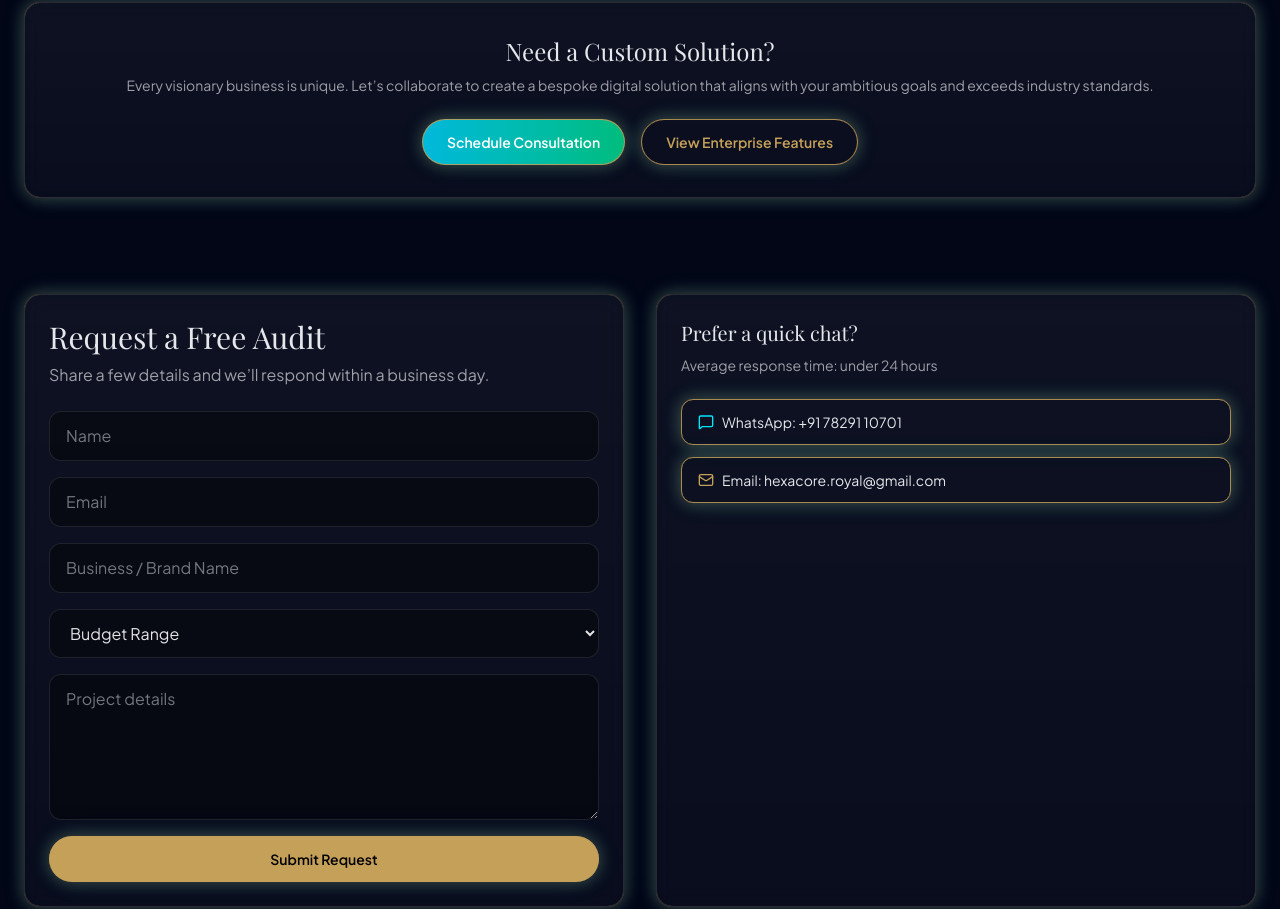
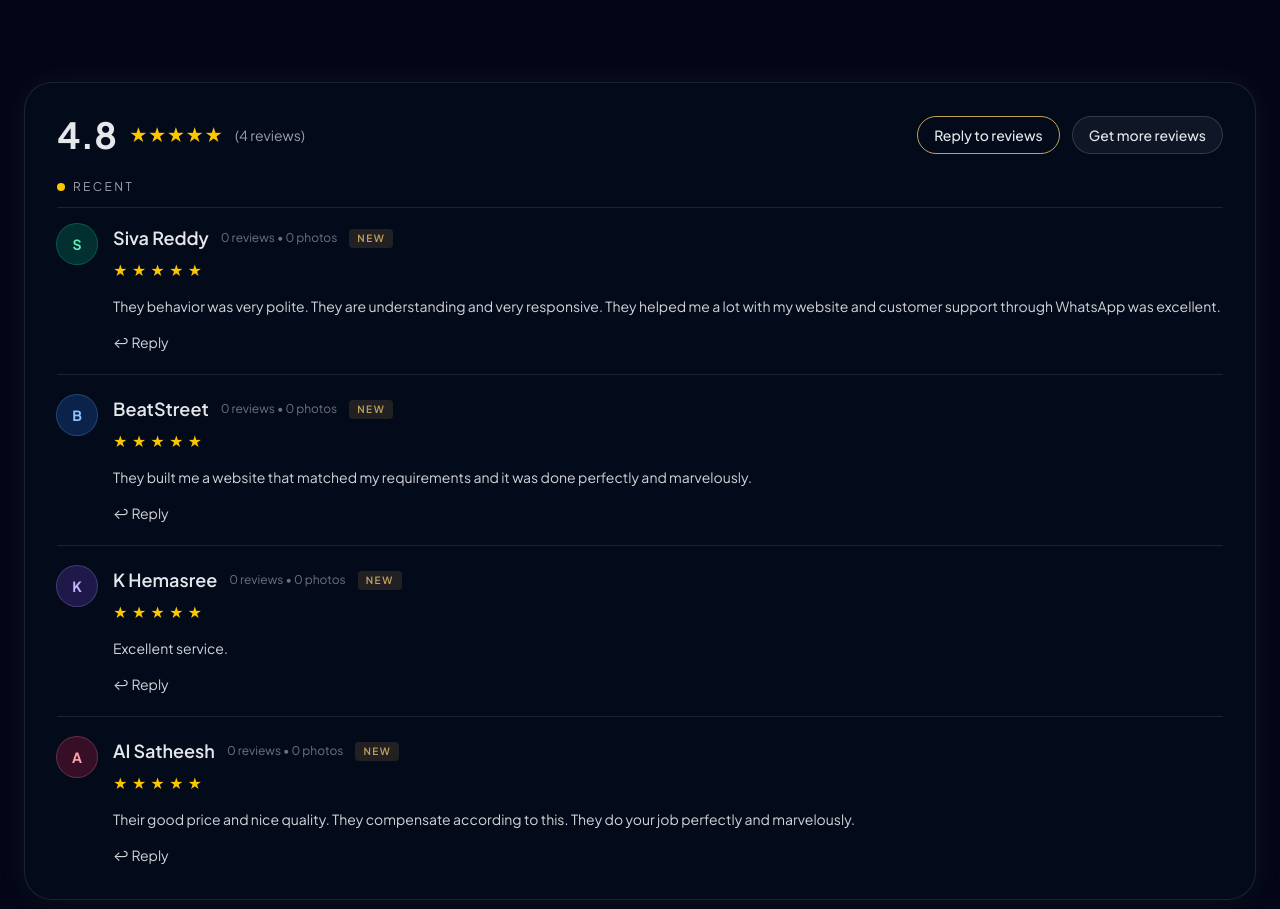
Before and after one commit to monishlege/HEXA, a Next.js app: page / in a window 1280 px wide. Shown: the part 3845-4754 px from the top of the page. Built offline with nearby package versions, Linux system fonts and the light colour scheme; no server answers.

Commit message:
Add Google reviews section

```diff
--- a/src/app/page.tsx
+++ b/src/app/page.tsx
@@ -4,6 +4,7 @@ import Services from "@/components/Services";
 import Portfolio from "@/components/Portfolio";
 import PricingAlt from "@/components/PricingAlt";
 import SectionReveal from "@/components/SectionReveal";
+import GoogleReviews from "@/components/GoogleReviews";
 import ContactAudit from "@/components/ContactAudit";
 import Footer from "@/components/Footer";
 
@@ -22,6 +23,9 @@ export default function Home() {
       </SectionReveal>
       <SectionReveal>
         <PricingAlt />
+      </SectionReveal>
+      <SectionReveal>
+        <GoogleReviews />
       </SectionReveal>
       <SectionReveal>
         <section className="mx-auto max-w-7xl px-6">
--- /dev/null
+++ b/src/components/GoogleReviews.tsx
@@ -0,0 +1,107 @@
+const reviews = [
+  {
+    initial: "S",
+    name: "Siva Reddy",
+    meta: "0 reviews • 0 photos",
+    rating: 5,
+    text:
+      "They behavior was very polite. They are understanding and very responsive. They helped me a lot with my website and customer support through WhatsApp was excellent.",
+    new: true,
+    tone: "bg-emerald-500/20 text-emerald-300 ring-1 ring-emerald-400/40",
+  },
+  {
+    initial: "B",
+    name: "BeatStreet",
+    meta: "0 reviews • 0 photos",
+    rating: 5,
+    text:
+      "They built me a website that matched my requirements and it was done perfectly and marvelously.",
+    new: true,
+    tone: "bg-blue-500/20 text-blue-300 ring-1 ring-blue-400/40",
+  },
+  {
+    initial: "K",
+    name: "K Hemasree",
+    meta: "0 reviews • 0 photos",
+    rating: 5,
+    text: "Excellent service.",
+    new: true,
+    tone: "bg-violet-500/20 text-violet-300 ring-1 ring-violet-400/40",
+  },
+  {
+    initial: "A",
+    name: "AI Satheesh",
+    meta: "0 reviews • 0 photos",
+    rating: 5,
+    text:
+      "Their good price and nice quality. They compensate according to this. They do your job perfectly and marvelously.",
+    new: true,
+    tone: "bg-rose-500/20 text-rose-300 ring-1 ring-rose-400/40",
+  },
+];
+
+export default function GoogleReviews() {
+  return (
+    <section id="reviews" className="mx-auto max-w-7xl px-6 py-20">
+      <div className="rounded-[28px] border border-white/10 bg-[#040d1d]/80 p-6 md:p-8 shadow-[0_0_30px_rgba(197,160,89,0.08)]">
+        <div className="flex flex-col gap-5 md:flex-row md:items-center md:justify-between">
+          <div className="flex items-center gap-3">
+            <div className="text-4xl font-bold text-[color:var(--foreground)]">4.8</div>
+            <div className="flex items-center gap-1 text-lg text-yellow-400">★★★★★</div>
+            <div className="text-sm text-zinc-400">(4 reviews)</div>
+          </div>
+
+          <div className="flex flex-wrap gap-3">
+            <button className="rounded-full border border-[color:var(--accent)] px-4 py-2 text-sm font-medium text-[color:var(--foreground)] hover:bg-[color:var(--accent)] hover:text-black transition-colors">
+              Reply to reviews
+            </button>
+            <button className="rounded-full border border-white/15 bg-white/5 px-4 py-2 text-sm font-medium text-[color:var(--foreground)] hover:border-white/30 transition-colors">
+              Get more reviews
+            </button>
+          </div>
+        </div>
+
+        <div className="mt-6 flex items-center gap-2 border-b border-white/10 pb-3 text-xs uppercase tracking-[0.2em] text-zinc-400">
+          <span className="inline-block h-2 w-2 rounded-full bg-yellow-400" />
+          Recent
+        </div>
+
+        <div className="mt-4 space-y-5">
+          {reviews.map((review) => (
+            <div key={review.name} className="border-b border-white/10 pb-5 last:border-b-0 last:pb-0">
+              <div className="flex items-start gap-4">
+                <div className={`flex h-10 w-10 items-center justify-center rounded-full text-sm font-bold ${review.tone}`}>
+                  {review.initial}
+                </div>
+
+                <div className="flex-1">
+                  <div className="flex flex-wrap items-center gap-3">
+                    <div className="text-lg font-semibold text-[color:var(--foreground)]">{review.name}</div>
+                    <div className="text-xs text-zinc-500">{review.meta}</div>
+                    {review.new && (
+                      <span className="rounded bg-[color:var(--accent)]/15 px-2 py-0.5 text-[10px] font-semibold uppercase tracking-[0.15em] text-[color:var(--accent)]">
+                        NEW
+                      </span>
+                    )}
+                  </div>
+
+                  <div className="mt-2 flex items-center gap-1 text-sm text-yellow-400">
+                    {Array.from({ length: review.rating }).map((_, index) => (
+                      <span key={`${review.name}-star-${index}`}>★</span>
+                    ))}
+                  </div>
+
+                  <p className="mt-3 text-sm leading-7 text-zinc-300">{review.text}</p>
+
+                  <button className="mt-3 inline-flex items-center gap-2 text-sm text-zinc-300 transition-colors hover:text-[color:var(--accent)]">
+                    ↩ Reply
+                  </button>
+                </div>
+              </div>
+            </div>
+          ))}
+        </div>
+      </div>
+    </section>
+  );
+}
```
